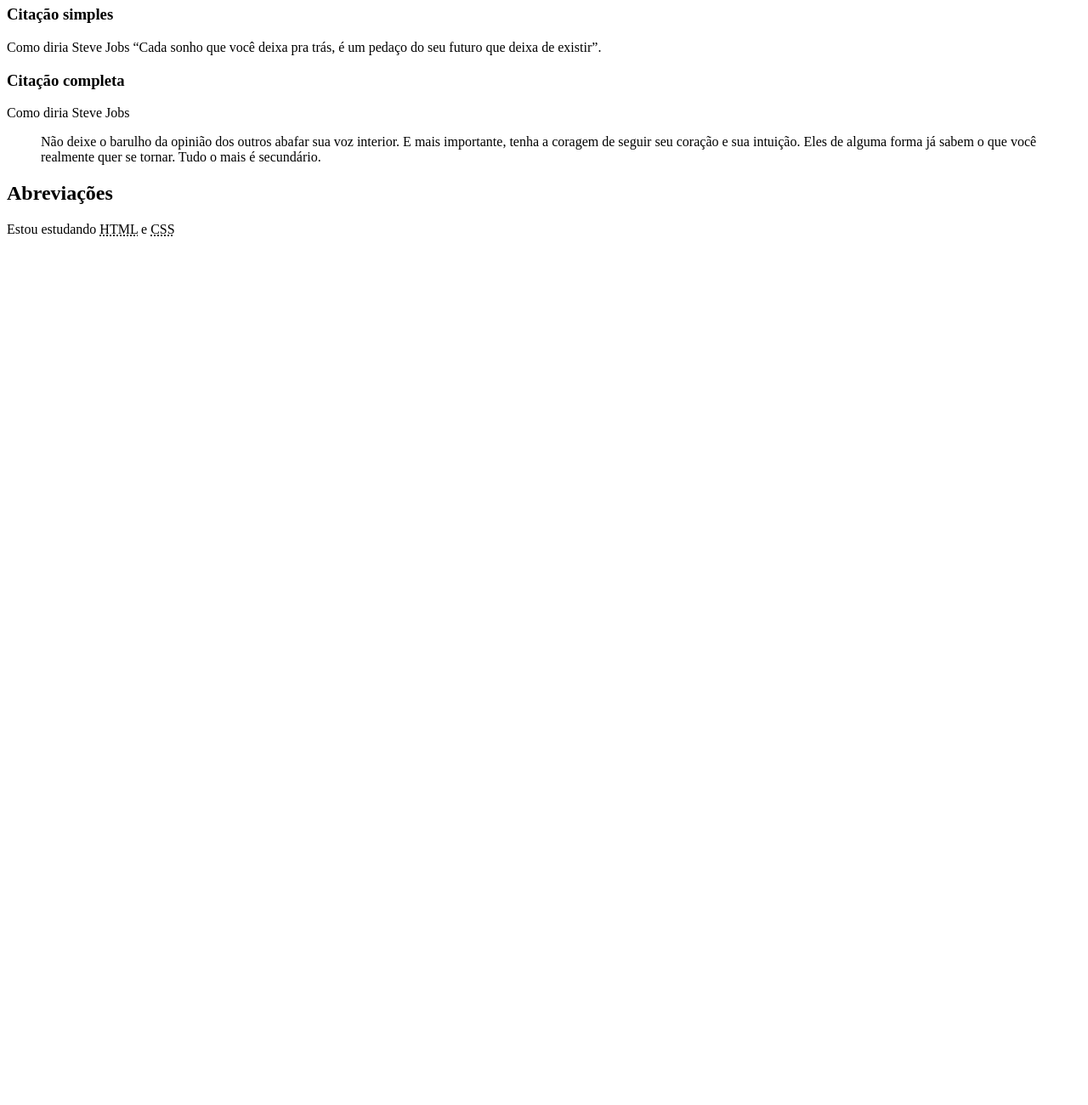
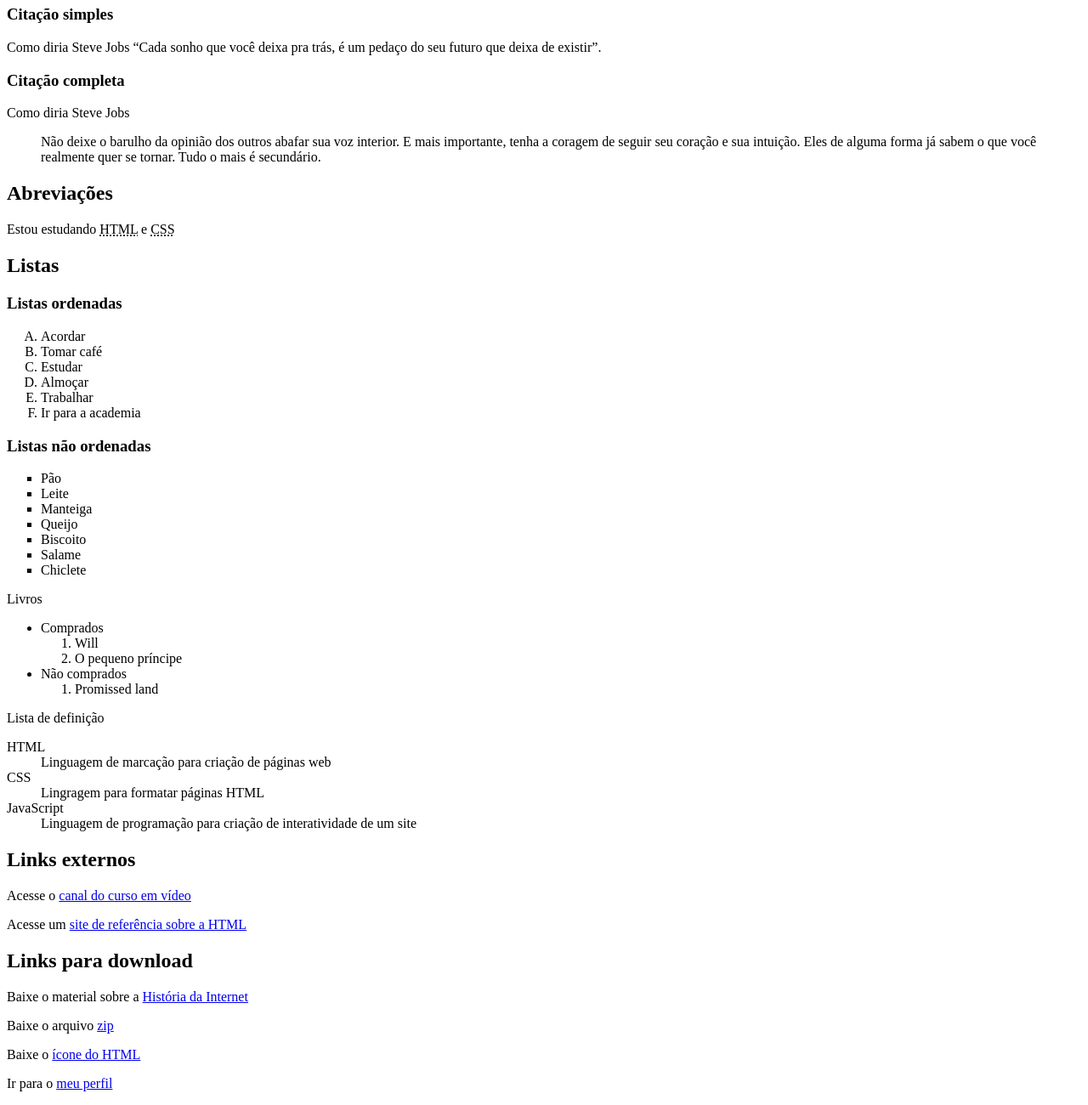
Before and after one commit to PedraoLee/Curso-Front-End, a plain HTML site: page html/index.html in a window 1280 px wide. Shown: the part 1034-2334 px from the top of the page at 85% size. Before the commit the page ends 1329 px from the top, so only its background shows below. Drawn offline with Linux system fonts and the light colour scheme.

Commit message:
Atualização 24/04
Trabalhando com links e download

```diff
--- a/html/index.html
+++ b/html/index.html
@@ -10,7 +10,7 @@
 <body>
 
     <h1>Todas as tags estudadas</h1>
-    <p>Lorem ipsum dolor sit amet consectetur adipisicing elit.<br><!--quebra de linha--> Explicabo quas sint ut. Voluptatum facere suscipit libero distinctio provident ratione fuga dolores alias nesciunt nulla. Nisi deserunt aut repudiandae soluta. Corrupti.</p><hr><!--Linha horizontal-->
+    <p>Lorem ipsum dolor sit amet consectetur adipisicing elit.<br><!--quebra de linha / lorem*5 aparecem 5 palavras--> Explicabo quas sint ut. Voluptatum facere suscipit libero distinctio provident ratione fuga dolores alias nesciunt nulla. Nisi deserunt aut repudiandae soluta. Corrupti.</p><hr><!--Linha horizontal-->
     <p>Lorem ipsum dolor sit amet consectetur adipisicing elit. Ipsam quisquam qui illum doloremque. Ea ipsum tempore a doloremque iure odit, expedita accusamus accusantium ad nostrum eveniet fugiat nisi aliquam illum.
     </p>
 
@@ -52,6 +52,62 @@
     <h2>Abreviações</h2>
     <p>Estou estudando <abbr title="HyperText Markup Language">HTML</abbr> e <abbr title="Cascading Style Sheets">CSS</abbr></p>
 
+    <h2>Listas</h2>
+    <h3>Listas ordenadas</h3>
+    <ol type="A" start=""><!--attributes: type, start and reversed. ctrl + espaço faz aparecer as opções-->
+        <li>Acordar</li> <!--o fechamento da tag 'li' é opcional-->
+        <li>Tomar café</li>
+        <li>Estudar</li>
+        <li>Almoçar</li>
+        <li>Trabalhar</li>
+        <li>Ir para a academia</li>
+    </ol>
+
+    <h3>Listas não ordenadas</h3>
+    <ul type="square"> <!--disc, circle and square-->
+        <li>Pão</li>
+        <li>Leite</li>
+        <li>Manteiga</li>
+        <li>Queijo</li>
+        <li>Biscoito</li>
+        <li>Salame</li>
+        <li>Chiclete</li>
+    </ul>
+
+    <p>Livros</p>
+    <ul>
+        <li>Comprados</li>
+        <ol>
+            <li>Will</li>
+            <li>O pequeno príncipe</li>
+        </ol>
+        <li>Não comprados</li>
+        <ol>
+            <li>Promissed land</li>
+        </ol>
+    </ul>
+
+    <p>Lista de definição</p>
+    <dl>
+        <dt>HTML</dt>
+        <dd>Linguagem de marcação para criação de páginas web</dd>
+        <dt>CSS</dt>
+        <dd>Lingragem para formatar páginas HTML</dd>
+        <dt>JavaScript</dt>
+        <dd>Linguagem de programação para criação de interatividade de um site</dd>
+    </dl>
+
+    <h2>Links externos</h2>
+    <p>Acesse o  <a href="https://www.youtube.com/channel/UCrWvhVmt0Qac3HgsjQK62FQ" hreflang="pt" target="_blank" rel="external">canal do curso em vídeo</a></p><!--rel: qual é a natureza do destino-->
+
+    <p>Acesse um <a href="https://htmlreference.io/" target="_blank" rel="nofollow">site de referência sobre a HTML</a></p>
+
+    <h2>Links para download</h2>
+    <p>Baixe o material sobre a <a href="imagens/01 - História da Internet.pdf" target="_blank" type="application/pdf" download>História da Internet</a></p><!--para consultar o type de cada arquivo, visite https://www.iana.org/assignments/media-types/media-types.xhtml-->
+    <p>Baixe o arquivo <a href="imagens/01 - História da Internet.rar" type="application/zip" download>zip</a></p>
+    <p>Baixe o <a href="imagens/html.png" download>ícone do HTML</a></p>
+
+    <p>Ir para o <a href="paginas/meuperfil.html" rel="next" hreflang="pt-br">meu perfil</a></p>
 
 </body>
 </html>
```
Also changed, not shown: html/paginas/meuperfil.html (added, +23 -0 lines), html/anotacoes.txt (added), html/imagens/Pedro.png (added), html/imagens/github.ico (added), html/imagens/lkd.ico (added), html/imagens/yt.ico (added), 2 other files.
